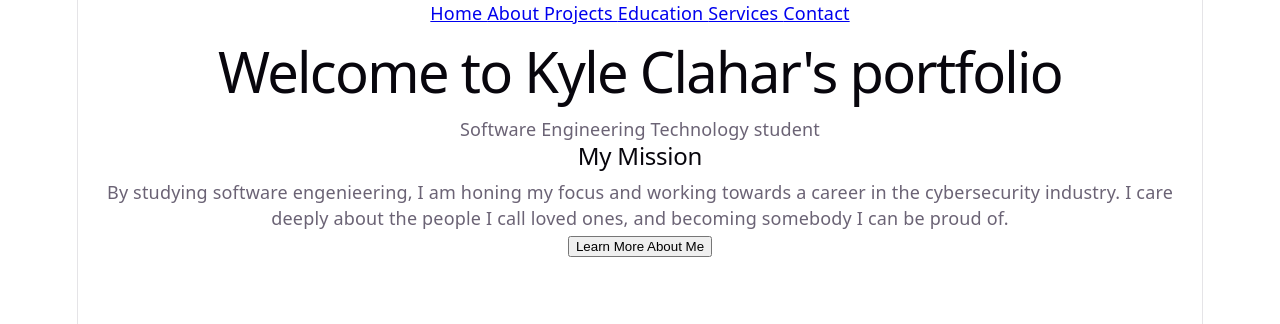
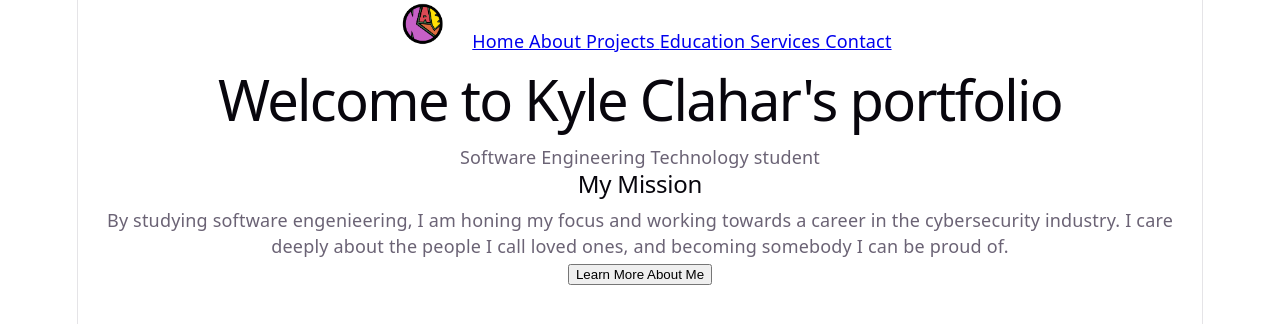
Before and after one commit to KyleClaharCentennial/portfolio-site, a React (Vite) app: page / in a window 1280 px wide. Shown: the top 324 px of the page. Built offline with nearby package versions, Linux system fonts and the light colour scheme.

Commit message:
Add custom logo image to navbar

```diff
--- a/src/components/Navbar.jsx
+++ b/src/components/Navbar.jsx
@@ -3,6 +3,8 @@ import { Link } from 'react-router-dom';
 function Navbar() {
   return (
     <nav>
+      {/* Custom logo image */}
+      <img src="/logo.png" alt="My portfolio logo" height="48" style={{ marginRight: '16px' }} />
       <Link to="/">Home </Link>
       <Link to="/about">About </Link>
       <Link to="/projects">Projects </Link>
```
Also changed, not shown: public/logo.png (added).
